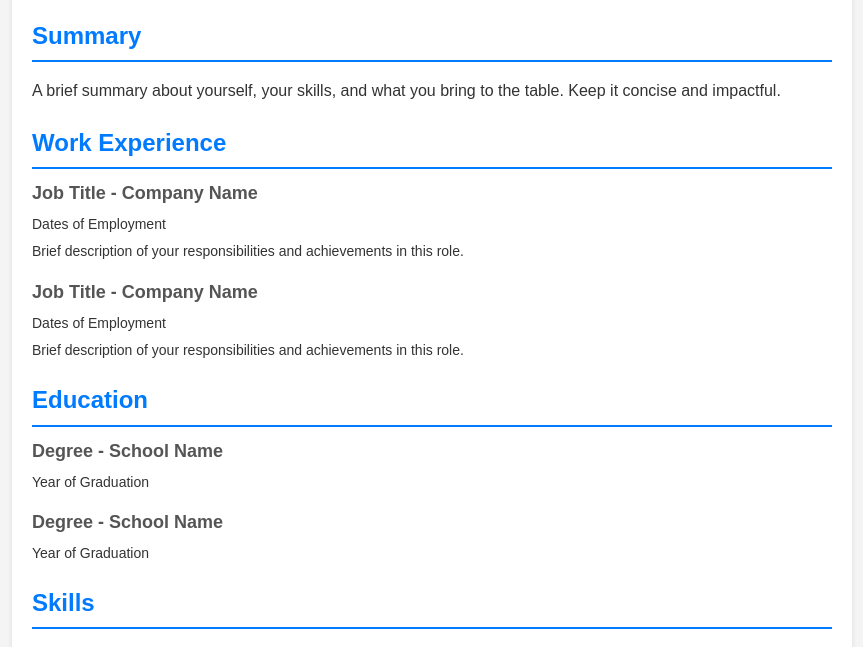
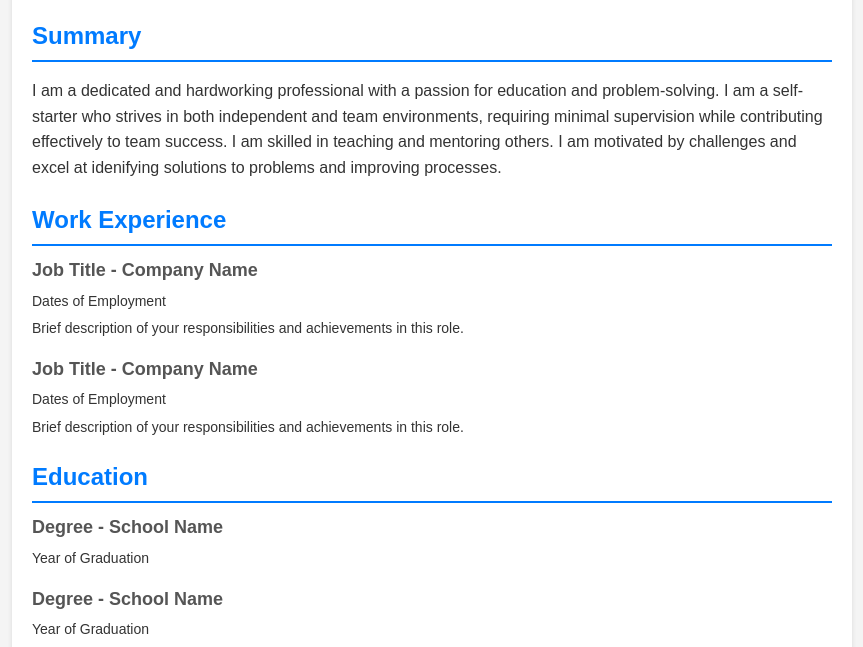
Before and after one commit to MzOutland/MzOutland.github.io, a plain HTML site: page index.html in a window 1280 px wide. Shown: the part 124-771 px from the top of the page, without its empty margins (208-1071 px from the left). Drawn offline with Linux system fonts and the light colour scheme.

Commit message:
updated summary

```diff
--- a/index.html
+++ b/index.html
@@ -92,9 +92,7 @@
             <section class="section">
                 <h2>Summary</h2>
                 <p>
-                    A brief summary about yourself, your skills, and what you
-                    bring to the table. Keep it concise and impactful.
-                </p>
+                    I am a dedicated and hardworking professional with a passion for education and problem-solving. I am a self-starter who strives in both independent and team environments, requiring minimal supervision while contributing effectively to team success. I am skilled in teaching and mentoring others. I am motivated by challenges and excel at idenifying solutions to problems and improving processes. </p>
             </section>
             <section class="section">
                 <h2>Work Experience</h2>
```
